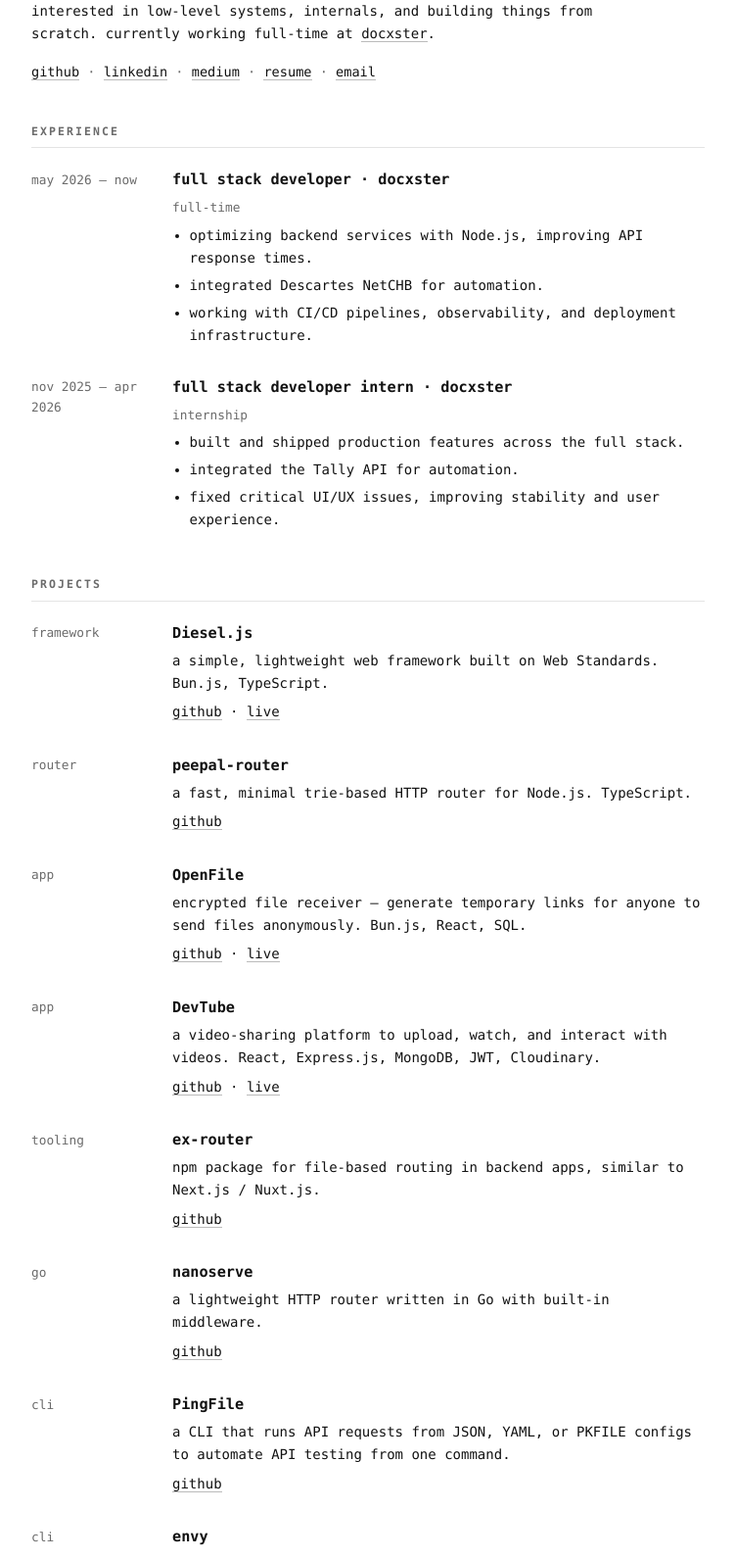
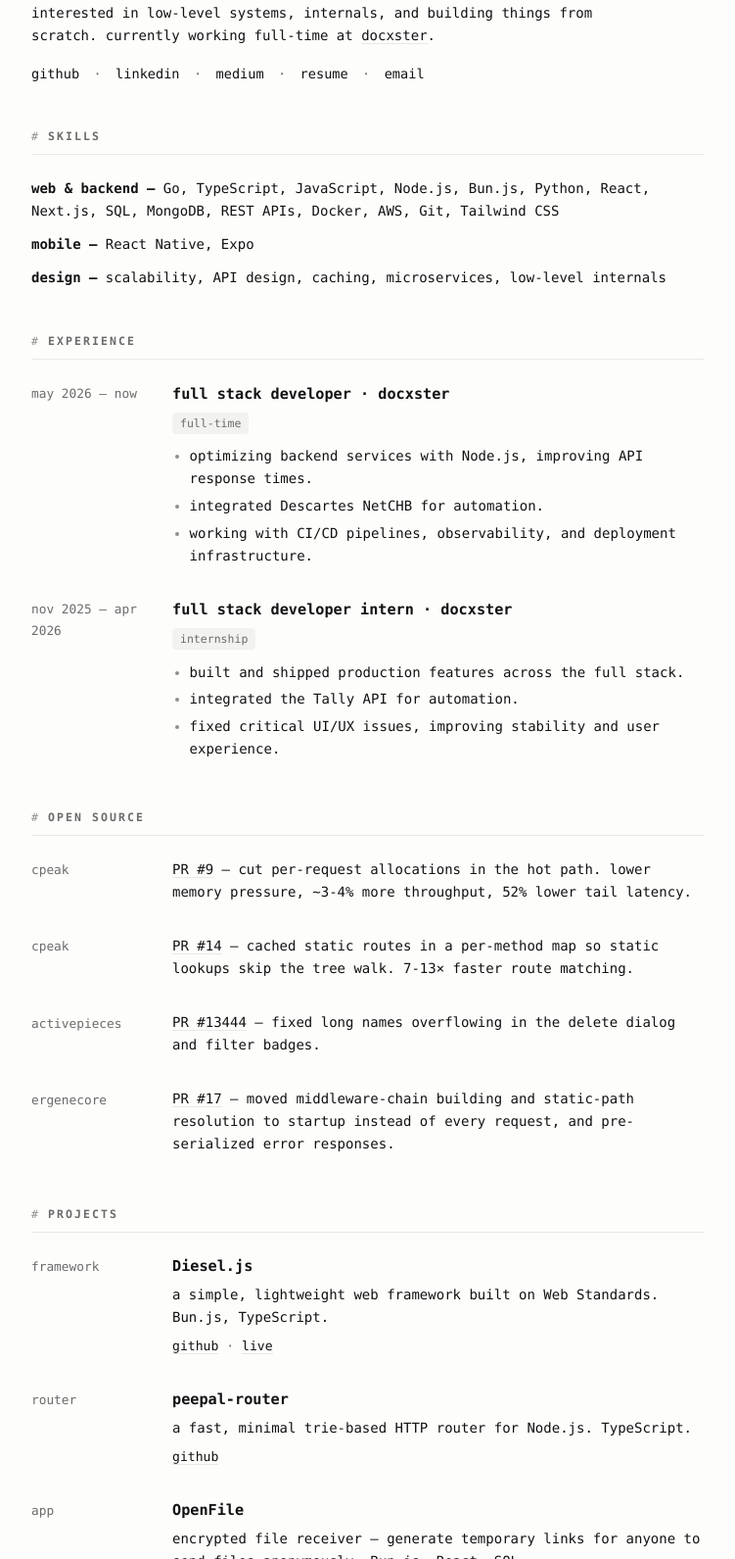
Before and after one commit to exvillager/simple-portfolio, a website: page plain/index.html in a window 1280 px wide. Shown: the part 144-1735 px from the top of the page at 98% size, without its empty margins (264-1015 px from the left). Drawn offline with Linux system fonts and the light colour scheme.

Commit message:
plain: restyle (dark mode, tags, hover) and reorder sections — skills after about, then experience, open source, projects, writing

```diff
--- a/plain/index.html
+++ b/plain/index.html
@@ -17,12 +17,27 @@
   :root {
     --ink: #121212;
     --muted: #6b6b6b;
-    --line: #e4e4e4;
-    --bg: #ffffff;
+    --faint: #8f8f8f;
+    --line: #e8e8e8;
+    --bg: #fdfdfc;
+    --card: #ffffff;
     --accent: #111;
+    --tag-bg: #f2f2f0;
+  }
+  @media (prefers-color-scheme: dark) {
+    :root {
+      --ink: #e8e8e6;
+      --muted: #9a9a96;
+      --faint: #7c7c78;
+      --line: #262625;
+      --bg: #0e0e0d;
+      --card: #161615;
+      --accent: #e8e8e6;
+      --tag-bg: #1d1d1b;
+    }
   }
   * { box-sizing: border-box; }
-  html { -webkit-text-size-adjust: 100%; }
+  html { -webkit-text-size-adjust: 100%; scroll-behavior: smooth; }
   body {
     margin: 0;
     background: var(--bg);
@@ -30,47 +45,65 @@
     font-family: ui-monospace, "SF Mono", "JetBrains Mono", Menlo, Consolas, monospace;
     font-size: 14px;
     line-height: 1.65;
+    -webkit-font-smoothing: antialiased;
   }
   .wrap { max-width: 46rem; margin: 0 auto; padding: 4rem 1.5rem 5rem; }
 
   /* header */
-  header { display: flex; align-items: center; gap: 1.25rem; margin-bottom: 1rem; }
-  header img { width: 64px; height: 64px; border-radius: 50%; object-fit: cover; display: block; }
-  header h1 { font-size: 1.25rem; margin: 0; letter-spacing: -0.01em; }
-  header .role { color: var(--muted); font-size: 0.85rem; margin-top: 0.15rem; }
+  header { display: flex; align-items: center; gap: 1.25rem; margin-bottom: 1.1rem; }
+  header img {
+    width: 64px; height: 64px; border-radius: 50%; object-fit: cover; display: block;
+    border: 1px solid var(--line); transition: transform 0.25s ease;
+  }
+  header a:hover img { transform: scale(1.05); }
+  header h1 { font-size: 1.3rem; margin: 0; letter-spacing: -0.01em; }
+  header .role { color: var(--muted); font-size: 0.85rem; margin-top: 0.2rem; }
 
   .intro { color: var(--ink); margin: 0 0 1rem; max-width: 40rem; }
-  .links { font-size: 0.85rem; color: var(--muted); margin: 0 0 2.5rem; }
-  .links a { color: var(--ink); }
+  .links { font-size: 0.85rem; color: var(--muted); margin: 0 0 2.75rem; display: flex; flex-wrap: wrap; gap: 0.4rem 0.9rem; }
+  .links a { color: var(--ink); border-bottom: 0; }
+  .links a:hover { color: var(--faint); }
 
   /* sections */
-  section { margin-bottom: 2.5rem; }
+  section { margin-bottom: 2.75rem; }
   h2 {
     font-size: 0.72rem;
     text-transform: uppercase;
     letter-spacing: 0.18em;
     color: var(--muted);
     font-weight: 600;
-    margin: 0 0 1.25rem;
-    padding-bottom: 0.4rem;
+    margin: 0 0 1.4rem;
+    padding-bottom: 0.5rem;
     border-bottom: 1px solid var(--line);
+    display: flex;
+    align-items: center;
+    gap: 0.5rem;
   }
+  h2::before { content: "#"; color: var(--faint); font-weight: 400; }
 
-  a { color: var(--ink); text-decoration: none; border-bottom: 1px solid #bbb; }
+  a { color: var(--ink); text-decoration: none; border-bottom: 1px solid var(--line); transition: border-color 0.15s ease, color 0.15s ease; }
   a:hover { border-bottom-color: var(--ink); }
   a:focus-visible { outline: 2px solid var(--ink); outline-offset: 2px; }
 
   /* entry: label on left, body on right */
-  .entry { display: grid; grid-template-columns: 8rem 1fr; gap: 1rem; margin-bottom: 1.5rem; }
+  .entry { display: grid; grid-template-columns: 8rem 1fr; gap: 1rem; margin-bottom: 1.6rem; }
   .entry:last-child { margin-bottom: 0; }
   .entry .when { color: var(--muted); font-size: 0.8rem; padding-top: 0.1rem; }
-  .entry h3 { font-size: 0.95rem; margin: 0 0 0.25rem; font-weight: 600; }
+  .entry h3 { font-size: 0.95rem; margin: 0 0 0.3rem; font-weight: 600; }
   .entry p { margin: 0 0 0.4rem; }
-  .entry ul { margin: 0.35rem 0 0; padding-left: 1.1rem; }
+  .entry ul { margin: 0.4rem 0 0; padding-left: 1.1rem; }
   .entry li { margin-bottom: 0.3rem; }
-  .entry .tag { color: var(--muted); font-size: 0.8rem; }
+  .entry li::marker { color: var(--faint); }
+  .entry .tag {
+    display: inline-block; color: var(--muted); font-size: 0.72rem;
+    background: var(--tag-bg); padding: 0.1rem 0.5rem; border-radius: 0.25rem;
+    margin-bottom: 0.3rem;
+  }
+  .entry .meta { font-size: 0.82rem; color: var(--muted); }
+  .entry .meta a { color: var(--ink); }
 
-  .skills p { margin: 0 0 0.6rem; }
+  .skills p { margin: 0 0 0.7rem; }
+  .skills p:last-child { margin-bottom: 0; }
   .skills strong { font-weight: 600; }
 
   footer { margin-top: 3.5rem; padding-top: 1.25rem; border-top: 1px solid var(--line); color: var(--muted); font-size: 0.8rem; }
@@ -113,6 +146,13 @@
     <a href="mailto:pradeep@exvillager.xyz">email</a>
   </p>
 
+  <section class="skills">
+    <h2>skills</h2>
+    <p><strong>web &amp; backend —</strong> Go, TypeScript, JavaScript, Node.js, Bun.js, Python, React, Next.js, SQL, MongoDB, REST APIs, Docker, AWS, Git, Tailwind CSS</p>
+    <p><strong>mobile —</strong> React Native, Expo</p>
+    <p><strong>design —</strong> scalability, API design, caching, microservices, low-level internals</p>
+  </section>
+
   <section>
     <h2>experience</h2>
     <div class="entry">
@@ -142,74 +182,6 @@
   </section>
 
   <section>
-    <h2>projects</h2>
-    <div class="entry">
-      <div class="when">framework</div>
-      <div>
-        <h3>Diesel.js</h3>
-        <p>a simple, lightweight web framework built on Web Standards. Bun.js, TypeScript.</p>
-        <p><a href="https://github.com/exvillager/diesel">github</a> · <a href="https://diesel.exvillager.xyz">live</a></p>
-      </div>
-    </div>
-    <div class="entry">
-      <div class="when">router</div>
-      <div>
-        <h3>peepal-router</h3>
-        <p>a fast, minimal trie-based HTTP router for Node.js. TypeScript.</p>
-        <p><a href="https://github.com/libsib/peepal-router">github</a></p>
-      </div>
-    </div>
-    <div class="entry">
-      <div class="when">app</div>
-      <div>
-        <h3>OpenFile</h3>
-        <p>encrypted file receiver — generate temporary links for anyone to send files anonymously. Bun.js, React, SQL.</p>
-        <p><a href="https://github.com/exvillager/openfile.in">github</a> · <a href="https://openfile.exvillager.xyz">live</a></p>
-      </div>
-    </div>
-    <div class="entry">
-      <div class="when">app</div>
-      <div>
-        <h3>DevTube</h3>
-        <p>a video-sharing platform to upload, watch, and interact with videos. React, Express.js, MongoDB, JWT, Cloudinary.</p>
-        <p><a href="https://github.com/exvillager/devtube">github</a> · <a href="https://devtube.exvillager.xyz">live</a></p>
-      </div>
-    </div>
-    <div class="entry">
-      <div class="when">tooling</div>
-      <div>
-        <h3>ex-router</h3>
-        <p>npm package for file-based routing in backend apps, similar to Next.js / Nuxt.js.</p>
-        <p><a href="https://github.com/exvillager/ex-router">github</a></p>
-      </div>
-    </div>
-    <div class="entry">
-      <div class="when">go</div>
-      <div>
-        <h3>nanoserve</h3>
-        <p>a lightweight HTTP router written in Go with built-in middleware.</p>
-        <p><a href="https://github.com/exvillager/nanoserve">github</a></p>
-      </div>
-    </div>
-    <div class="entry">
-      <div class="when">cli</div>
-      <div>
-        <h3>PingFile</h3>
-        <p>a CLI that runs API requests from JSON, YAML, or PKFILE configs to automate API testing from one command.</p>
-        <p><a href="https://github.com/exvillager/pingfile">github</a></p>
-      </div>
-    </div>
-    <div class="entry">
-      <div class="when">cli</div>
-      <div>
-        <h3>envy</h3>
-        <p>securely store and sync .env files across machines using Cloudflare R2. Go, encryption.</p>
-        <p><a href="https://github.com/exvillager/envy">github</a></p>
-      </div>
-    </div>
-  </section>
-
-  <section>
     <h2>open source</h2>
     <div class="entry">
       <div class="when">cpeak</div>
@@ -229,11 +201,72 @@
     </div>
   </section>
 
-  <section class="skills">
-    <h2>skills</h2>
-    <p><strong>web &amp; backend —</strong> Go, TypeScript, JavaScript, Node.js, Bun.js, Python, React, Next.js, SQL, MongoDB, REST APIs, Docker, AWS, Git, Tailwind CSS</p>
-    <p><strong>mobile —</strong> React Native, Expo</p>
-    <p><strong>design —</strong> scalability, API design, caching, microservices, low-level internals</p>
+  <section>
+    <h2>projects</h2>
+    <div class="entry">
+      <div class="when">framework</div>
+      <div>
+        <h3>Diesel.js</h3>
+        <p>a simple, lightweight web framework built on Web Standards. Bun.js, TypeScript.</p>
+        <p class="meta"><a href="https://github.com/exvillager/diesel">github</a> · <a href="https://diesel.exvillager.xyz">live</a></p>
+      </div>
+    </div>
+    <div class="entry">
+      <div class="when">router</div>
+      <div>
+        <h3>peepal-router</h3>
+        <p>a fast, minimal trie-based HTTP router for Node.js. TypeScript.</p>
+        <p class="meta"><a href="https://github.com/libsib/peepal-router">github</a></p>
+      </div>
+    </div>
+    <div class="entry">
+      <div class="when">app</div>
+      <div>
+        <h3>OpenFile</h3>
+        <p>encrypted file receiver — generate temporary links for anyone to send files anonymously. Bun.js, React, SQL.</p>
+        <p class="meta"><a href="https://github.com/exvillager/openfile.in">github</a> · <a href="https://openfile.exvillager.xyz">live</a></p>
+      </div>
+    </div>
+    <div class="entry">
+      <div class="when">app</div>
+      <div>
+        <h3>DevTube</h3>
+        <p>a video-sharing platform to upload, watch, and interact with videos. React, Express.js, MongoDB, JWT, Cloudinary.</p>
+        <p class="meta"><a href="https://github.com/exvillager/devtube">github</a> · <a href="https://devtube.exvillager.xyz">live</a></p>
+      </div>
+    </div>
+    <div class="entry">
+      <div class="when">tooling</div>
+      <div>
+        <h3>ex-router</h3>
+        <p>npm package for file-based routing in backend apps, similar to Next.js / Nuxt.js.</p>
+        <p class="meta"><a href="https://github.com/exvillager/ex-router">github</a></p>
+      </div>
+    </div>
+    <div class="entry">
+      <div class="when">go</div>
+      <div>
+        <h3>nanoserve</h3>
+        <p>a lightweight HTTP router written in Go with built-in middleware.</p>
+        <p class="meta"><a href="https://github.com/exvillager/nanoserve">github</a></p>
+      </div>
+    </div>
+    <div class="entry">
+      <div class="when">cli</div>
+      <div>
+        <h3>PingFile</h3>
+        <p>a CLI that runs API requests from JSON, YAML, or PKFILE configs to automate API testing from one command.</p>
+        <p class="meta"><a href="https://github.com/exvillager/pingfile">github</a></p>
+      </div>
+    </div>
+    <div class="entry">
+      <div class="when">cli</div>
+      <div>
+        <h3>envy</h3>
+        <p>securely store and sync .env files across machines using Cloudflare R2. Go, encryption.</p>
+        <p class="meta"><a href="https://github.com/exvillager/envy">github</a></p>
+      </div>
+    </div>
   </section>
 
   <section>
```
